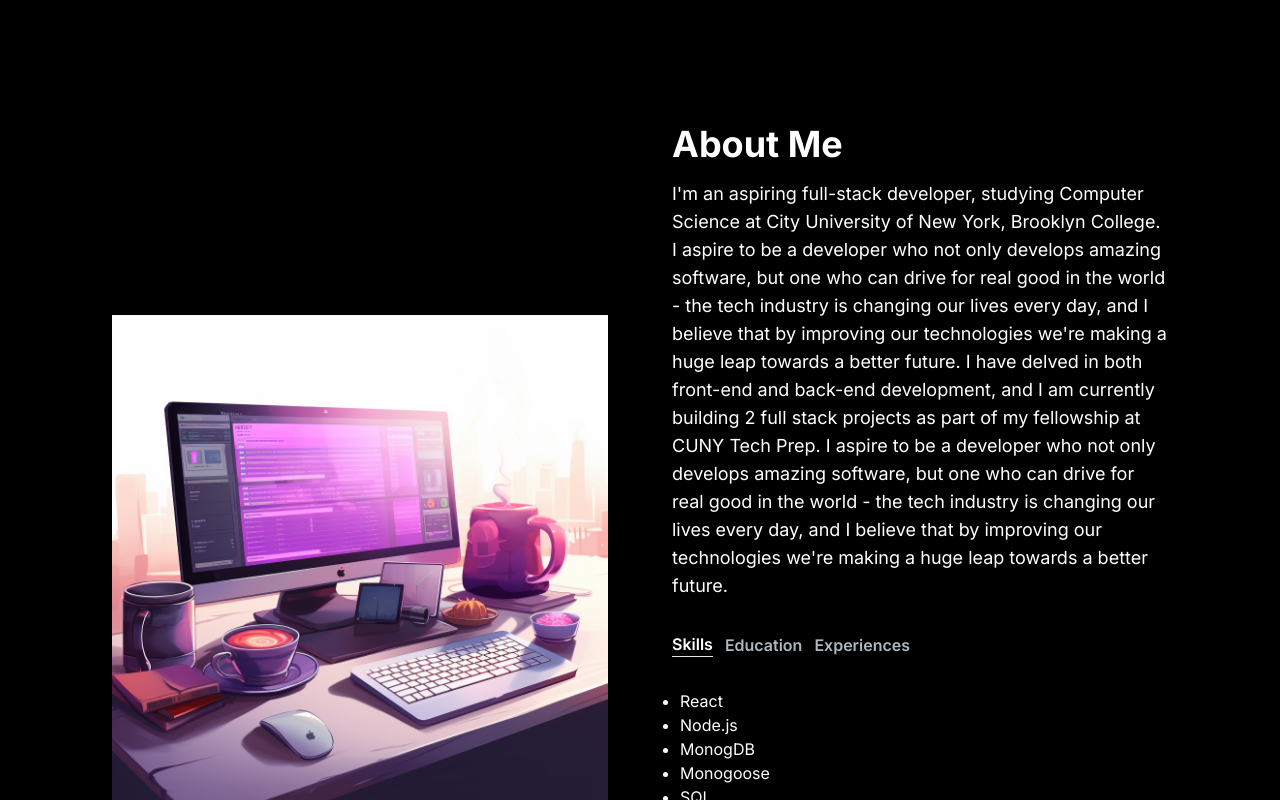
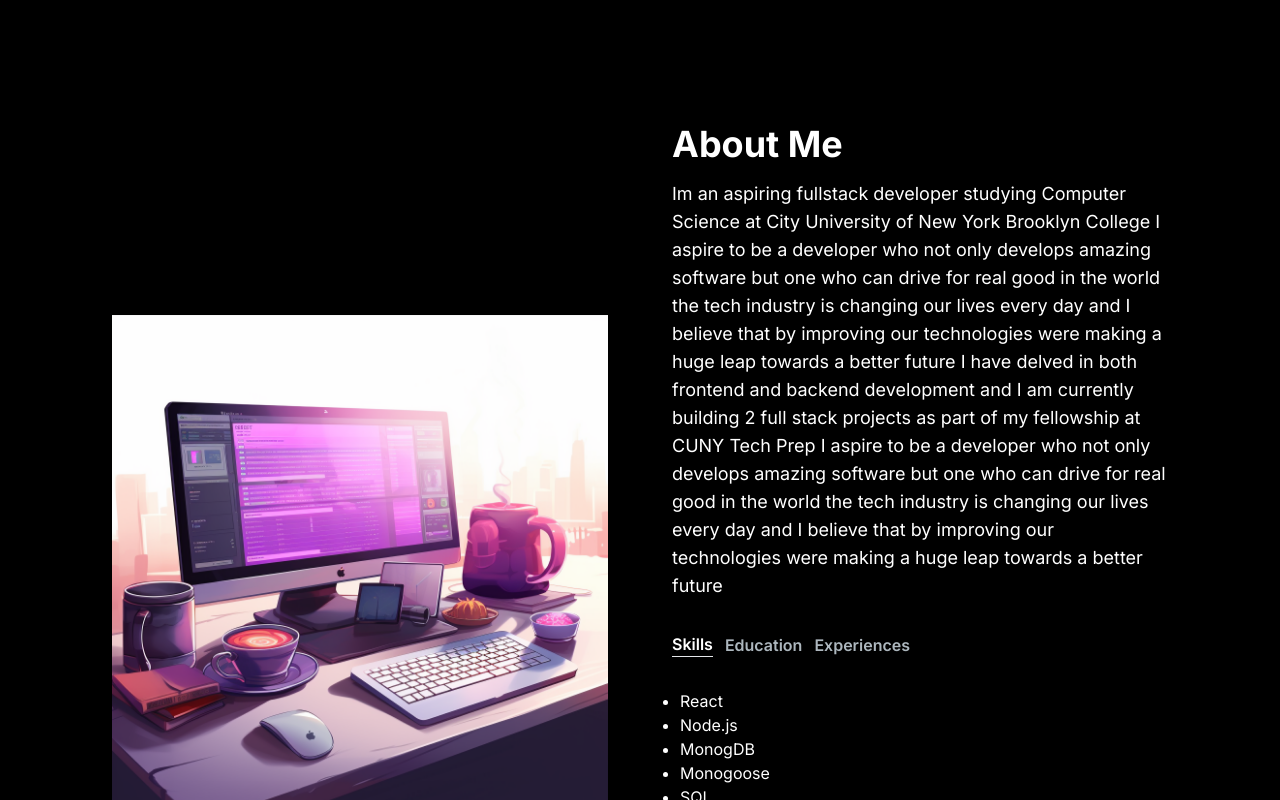
Before and after one commit to Harmain1233/harmain-s-portfolio, a Next.js app: page / in a window 1280 px wide. Shown: the part 624-1424 px from the top of the page. Built offline with nearby package versions, Linux system fonts and the light colour scheme.

Commit message:
Update AboutSection.jsx

```diff
--- a/app/components/AboutSection.jsx
+++ b/app/components/AboutSection.jsx
@@ -75,13 +75,15 @@ const AboutSection = () => {
         <div className="mt-4 md:mt-0 text-left flex flex-col h-full">
           <h2 className="text-4xl font-bold text-white mb-4">About Me</h2>
           <p className="text-base lg:text-lg">
-            I'm an aspiring full-stack developer, studying Computer Science at City University of New York, Brooklyn College.
-            I aspire to be a developer who not only develops amazing software, but one who can drive for real good in the world -
-            the tech industry is changing our lives every day, and I believe that by improving our technologies we're making a huge leap towards a better future.
-            I have delved in both front-end and back-end development, and I am currently building 2 full stack projects as part of my
-            fellowship at CUNY Tech Prep. I aspire to be a developer who not only develops amazing software,
-            but one who can drive for real good in the world - the tech industry is changing our lives every day,
-            and I believe that by improving our technologies we're making a huge leap towards a better future.
+          <p className="text-base lg:text-lg">
+  Im an aspiring fullstack developer studying Computer Science at City University of New York Brooklyn College
+  I aspire to be a developer who not only develops amazing software but one who can drive for real good in the world
+  the tech industry is changing our lives every day and I believe that by improving our technologies were making a huge leap towards a better future
+  I have delved in both frontend and backend development and I am currently building 2 full stack projects as part of my
+  fellowship at CUNY Tech Prep I aspire to be a developer who not only develops amazing software
+  but one who can drive for real good in the world the tech industry is changing our lives every day
+  and I believe that by improving our technologies were making a huge leap towards a better future
+</p>
           </p>
           <div className="flex flex-row justify-start mt-8">
             <TabButton
```
